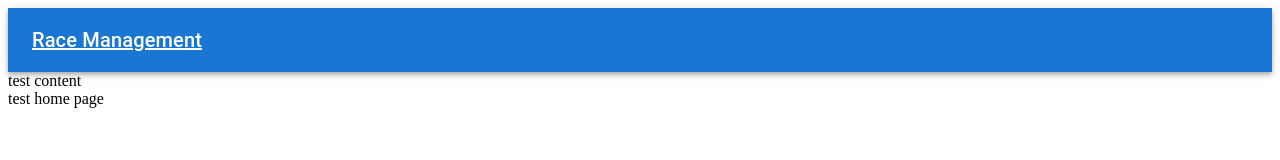
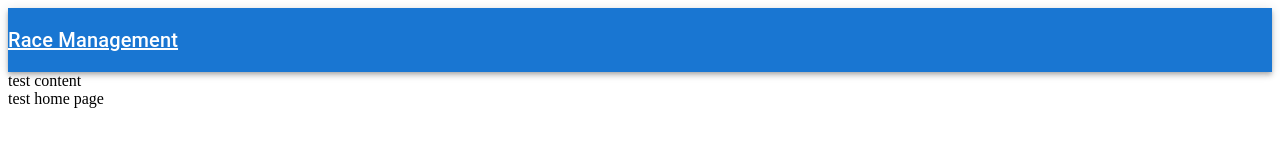
Before and after one commit to teddycrane/race-management-ui, a React (Create React App) app: page / in a window 1280 px wide. Shown: the top 160 px of the page. Built offline with nearby package versions, Linux system fonts and the light colour scheme.

Commit message:
Update App Bar and App Title

```diff
--- a/public/index.html
+++ b/public/index.html
@@ -1,14 +1,12 @@
 <!DOCTYPE html>
 <html lang="en">
-  <head>
+
+<head>
     <meta charset="utf-8" />
     <link rel="icon" href="%PUBLIC_URL%/favicon.ico" />
     <meta name="viewport" content="width=device-width, initial-scale=1" />
     <meta name="theme-color" content="#000000" />
-    <meta
-      name="description"
-      content="Web site created using create-react-app"
-    />
+    <meta name="description" content="Web site created using create-react-app" />
     <link rel="apple-touch-icon" href="%PUBLIC_URL%/logo192.png" />
     <!--
       manifest.json provides metadata used when your web app is installed on a
@@ -24,9 +22,10 @@
       work correctly both with client-side routing and a non-root public URL.
       Learn how to configure a non-root public URL by running `npm run build`.
     -->
-    <title>React App</title>
-  </head>
-  <body>
+    <title>Race Management</title>
+</head>
+
+<body>
     <noscript>You need to enable JavaScript to run this app.</noscript>
     <div id="root"></div>
     <!--
@@ -39,5 +38,6 @@
       To begin the development, run `npm start` or `yarn start`.
       To create a production bundle, use `npm run build` or `yarn build`.
     -->
-  </body>
+</body>
+
 </html>
--- a/src/components/Header/Header.tsx
+++ b/src/components/Header/Header.tsx
@@ -1,10 +1,10 @@
-import { AppBar, Container, Link, Menu, Toolbar } from "@mui/material";
+import { AppBar, Container, Link, Toolbar } from "@mui/material";
 import React from "react";
 
 export const Header = (): JSX.Element => {
   return (
     <AppBar position="static" data-testid="race-management-header">
-      <Container maxWidth="xl">
+      <Container maxWidth="xl" disableGutters>
         <Toolbar disableGutters>
           <Link href="/" variant="h6" color="inherit">
             Race Management
```
